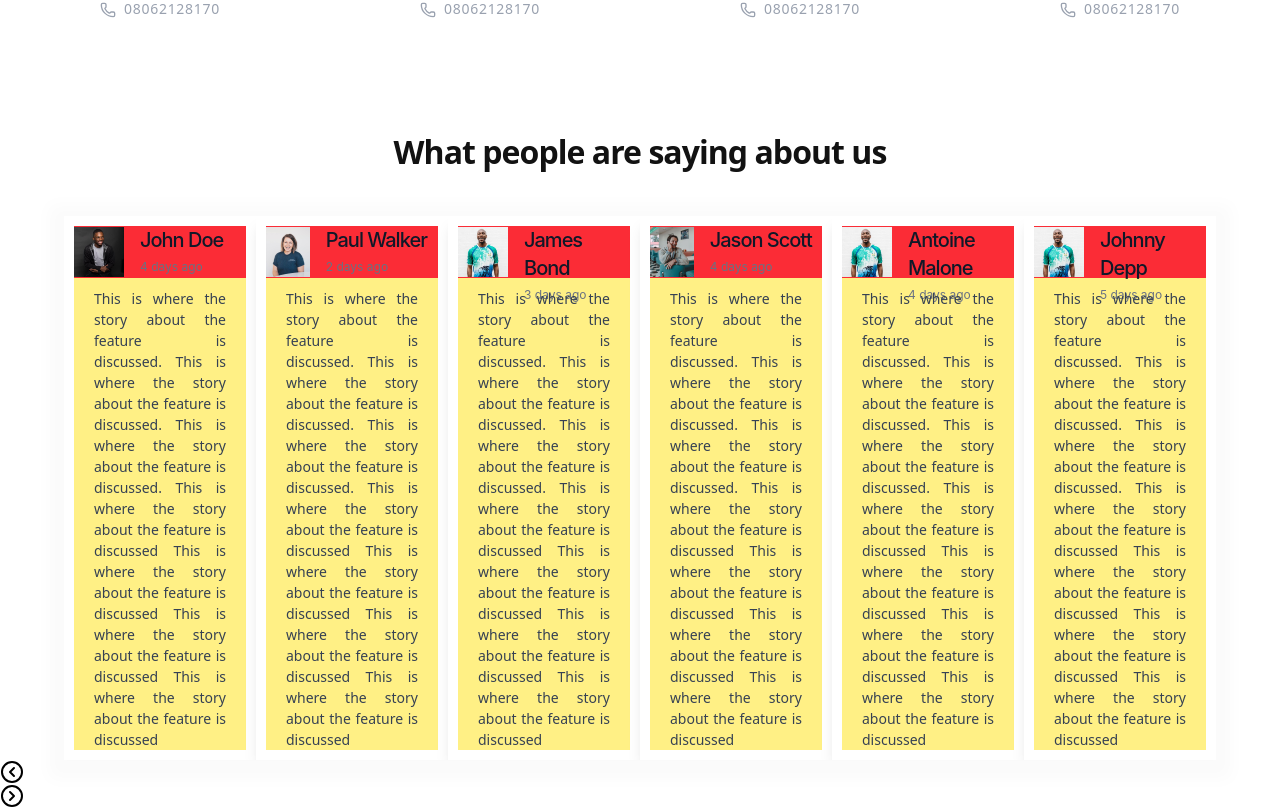
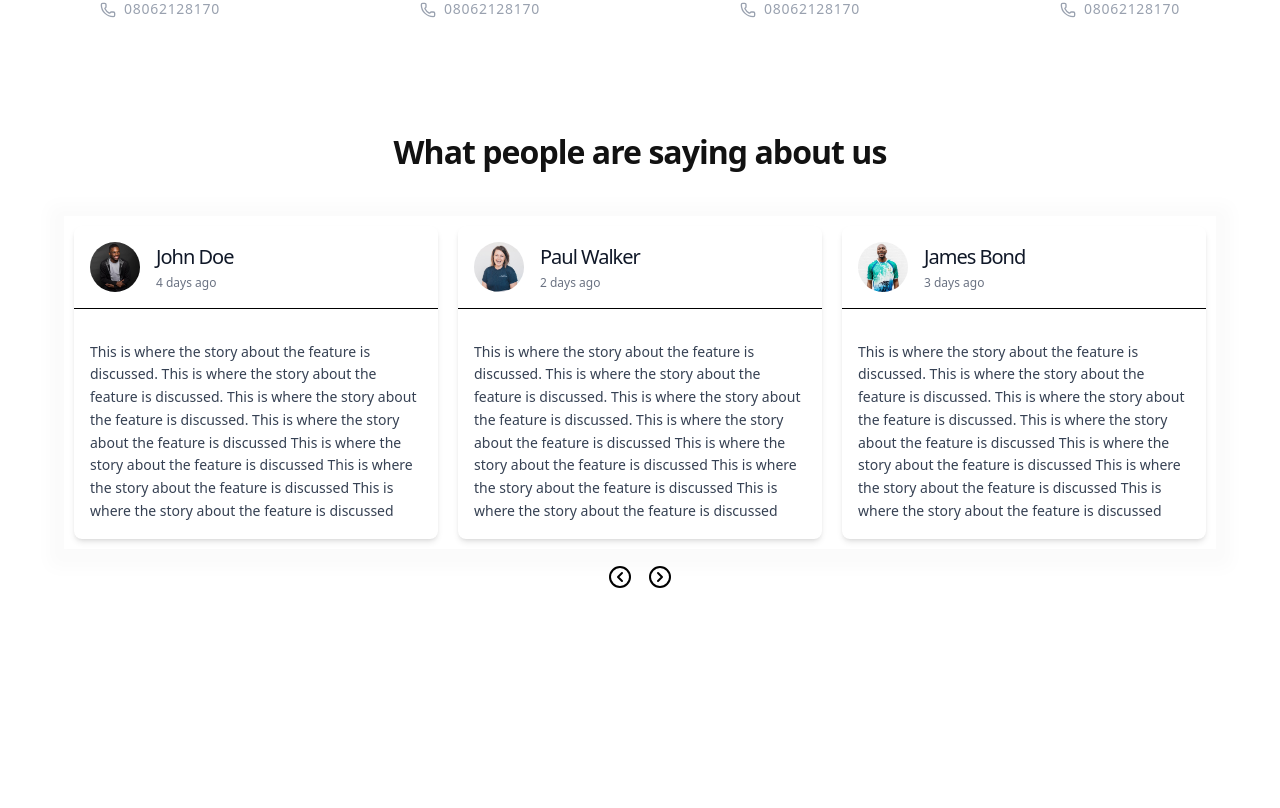
Before and after one commit to Cyber9jaDev/car-booking-application-frontend, a Next.js app: page / in a window 1280 px wide. Shown: the part 1758-2566 px from the top of the page. After the commit the page ends 2347 px from the top, so only its background shows below. Built offline with nearby package versions, Linux system fonts and the light colour scheme.

Commit message:
Carousel

```diff
--- a/src/components/passenger/home/Testimonial.tsx
+++ b/src/components/passenger/home/Testimonial.tsx
@@ -7,12 +7,23 @@ import TestimonialCard from "./cards/TestimonialCard";
 import { testimonialData } from "./data/data";
 
 const Testimonial = () => {
-  let [currentSlide, setCurrentSlide] = useState(0);
+  const [currentSlide, setCurrentSlide] = useState(0);
+  const [cardsPerView, setCardsPerView] = useState(3);
 
   useEffect(() => {
     const handleWindowResize = () => {
+      if (window.innerWidth <= 767) {
+        setCardsPerView(1);
+      } else if (window.innerWidth > 767 && window.innerWidth <= 991) {
+        setCardsPerView(2);
+      } else {
+        setCardsPerView(3);
+      }
       setCurrentSlide(0);
     };
+
+    // Set initial cards per view
+    handleWindowResize();
 
     window.addEventListener("resize", handleWindowResize);
 
@@ -22,35 +33,12 @@ const Testimonial = () => {
   }, []);
 
   const handleLeftArrow = () => {
-    if (window.innerWidth <= 767) {
-      setCurrentSlide((currentSlide) =>
-        currentSlide === 0 ? currentSlide : currentSlide - 1
-      );
-    } else if (window.innerWidth > 767 && window.innerWidth <= 991) {
-      setCurrentSlide((currentSlide) =>
-        currentSlide === 0 ? currentSlide : currentSlide - 2
-      );
-    } else {
-      setCurrentSlide((currentSlide) =>
-        currentSlide === 0 ? currentSlide : currentSlide - 3
-      );
-    }
+    setCurrentSlide((prev) => (prev === 0 ? 0 : prev - 1));
   };
 
   const handleRightArrow = () => {
-    if (window.innerWidth <= 767) {
-      setCurrentSlide((currentSlide) =>
-        currentSlide === testimonialData.length - 1 ? 0 : currentSlide + 1
-      );
-    } else if (window.innerWidth > 767 && window.innerWidth <= 991) {
-      setCurrentSlide((currentSlide) =>
-        currentSlide === testimonialData.length - 2 ? 0 : currentSlide + 2
-      );
-    } else {
-      setCurrentSlide((currentSlide) =>
-        currentSlide === testimonialData.length - 3 ? 0 : currentSlide + 3
-      );
-    }
+    const maxSlide = testimonialData.length - cardsPerView;
+    setCurrentSlide((prev) => (prev >= maxSlide ? 0 : prev + 1));
   };
 
   return (
@@ -59,12 +47,17 @@ const Testimonial = () => {
         What people are saying about us
       </h4>
       <div className="flex overflow-hidden w-[90%] relative mx-auto shadow-[0px_4px_16px_16px_rgba(0,0,0,0.02)]">
-        {testimonialData.map((testimonial, index) => {
-          return (
-            <div key={index}
-              className="w-full md:w-[50%] lg:w-[33%] min-h-[244px] shadow-lg p-2.5 font-['Inter'] bg-white"
-              style={ currentSlide === 0 ? { transition: "0s" } : { transform: `translateX(${-currentSlide * 100}%)`, transition: "all 1s ease-out" } }
+        <div
+          className="flex transition-transform duration-1000 ease-out w-full"
+          style={{ transform: `translateX(-${currentSlide * (100 / cardsPerView)}%)` }}
         >
+          {testimonialData.map((testimonial, index) => (
+            <div
+              key={index}
+              className="flex-shrink-0"
+              style={{ width: `${100 / cardsPerView}%` }}
+            >
+              <div className="p-2.5">
                 <TestimonialCard
                   img={testimonial.img}
                   name={testimonial.name}
@@ -72,12 +65,13 @@ const Testimonial = () => {
                   text={testimonial.text}
                 />
               </div>
-          );
-        })}
             </div>
-      <div className="icon-container">
-        <CircleChevronLeft onClick={handleLeftArrow} className="icon" />
-        <CircleChevronRight onClick={handleRightArrow} className="icon" />
+          ))}
+        </div>
+      </div>
+      <div className="icon-container mt-4 flex justify-center gap-4">
+        <CircleChevronLeft onClick={handleLeftArrow} className="icon cursor-pointer" />
+        <CircleChevronRight onClick={handleRightArrow} className="icon cursor-pointer" />
       </div>
     </section>
   );
--- a/src/components/passenger/home/cards/TestimonialCard.tsx
+++ b/src/components/passenger/home/cards/TestimonialCard.tsx
@@ -2,15 +2,15 @@ import React from 'react';
 
 const TestimonialCard = ({ name, text, img, date }: { name: string, text: string, img: string, date: string}) => {
   return (
-    <div className='w-full bg-yellow-200'>
-      <div className="flex items-center mb-2.5 bg-red-500">
-        <img src={img} alt={name} className='w-[50px] h-[50px]' />
-        <div className="flex flex-col w-full h-13 ml-4">
+    <div className='w-full bg-white shadow-md rounded-lg overflow-hidden'>
+      <div className="flex items-center mb-4 p-4 border-b">
+        <img src={img} alt={name} className='w-[50px] h-[50px] rounded-full object-cover' />
+        <div className="flex flex-col ml-4">
           <span className="text-xl font-medium tracking-tighter text-gray-900 font-inter">{name}</span>
-          <span className="text-xs font-normal font-inter text-gray-500 mt-1 flex leading-[18px]">{date}</span>
+          <span className="text-xs font-normal font-inter text-gray-500 mt-1">{date}</span>
         </div>
       </div>
-      <div className="w-full h-full font-sans text-justify text-sm text-gray-700 leading-normal px-5 font-normal">{text}</div>
+      <div className="p-4 font-sans text-sm text-gray-700 leading-relaxed">{text}</div>
     </div>
   )
 }
```
Lines whose indentation alone changed are shown as unchanged.
